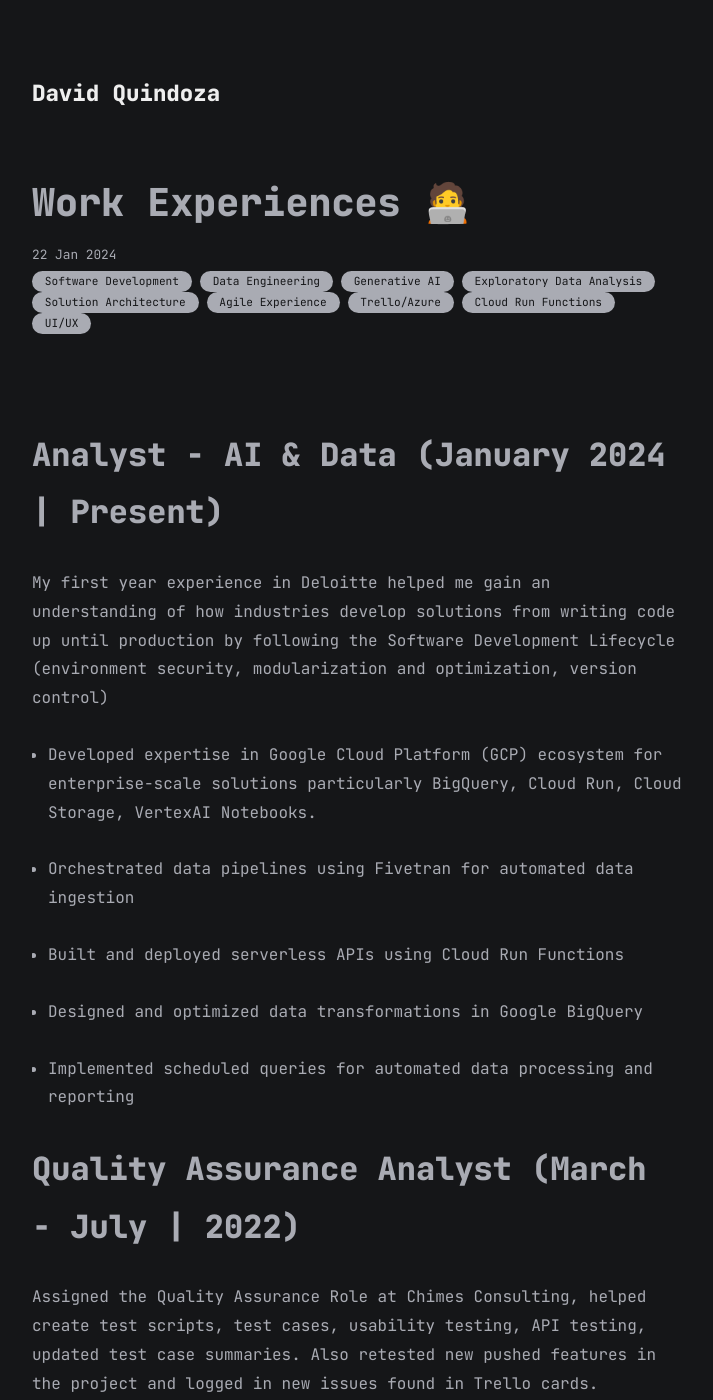
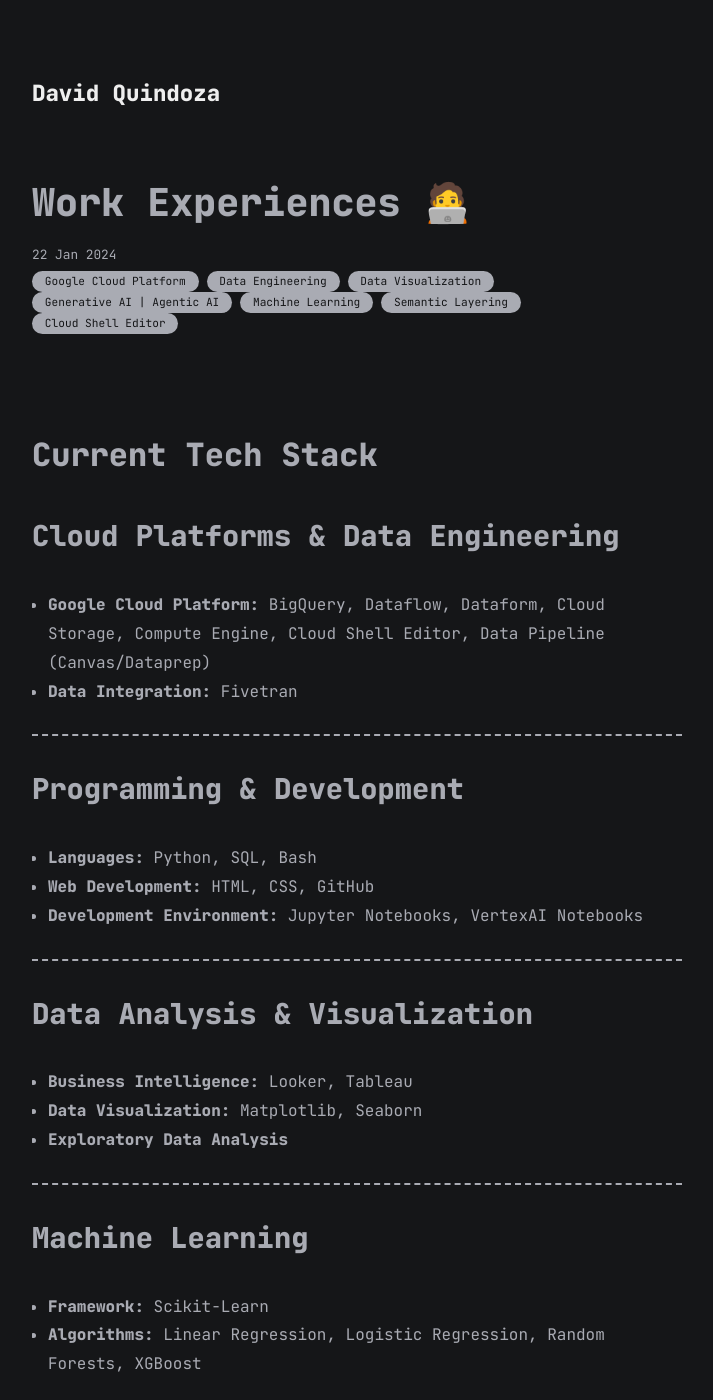
Before and after one commit to davidquindoza/davidquindozaSite, a Jekyll site: the page built from all_collections/_posts/2022-07-01-work.md, in a window 1280 px wide and 1400 px high. Shown: the whole window, without its empty margins (283-996 px from the left). Built offline with Jekyll 4.4.1, drawn with Linux system fonts in a browser that asks for light colours; some of the changed text lies outside the part shown.

Commit message:
added new experiences to site

```diff
--- a/all_collections/_posts/2022-07-01-work.md
+++ b/all_collections/_posts/2022-07-01-work.md
@@ -2,24 +2,58 @@
 layout: post
 title: Work Experiences 🧑‍💻
 date: 2024-01-22
-categories: [Software Development, Data Engineering, Generative AI, Exploratory Data Analysis, Solution Architecture, Agile Experience, Trello/Azure , Cloud Run Functions,  UI/UX]
+categories: [Google Cloud Platform, Data Engineering, Data Visualization, Generative AI | Agentic AI, Machine Learning, Semantic Layering, Cloud Shell Editor]
 ---
 
-# Analyst - AI & Data (January 2024 | Present)
+# Current Tech Stack
 
-My first year experience in Deloitte helped me gain an understanding of how industries develop solutions from writing code up until production by following the Software Development Lifecycle (environment security, modularization and optimization, version control)
+## Cloud Platforms & Data Engineering
+* **Google Cloud Platform:** BigQuery, Dataflow, Dataform, Cloud Storage, Compute Engine, Cloud Shell Editor, Data Pipeline (Canvas/Dataprep)
+* **Data Integration:** Fivetran
 
-- Developed expertise in Google Cloud Platform (GCP) ecosystem for enterprise-scale solutions particularly BigQuery, Cloud Run, Cloud Storage, VertexAI Notebooks.
+---
 
-- Orchestrated data pipelines using Fivetran for automated data ingestion
+## Programming & Development
+* **Languages:** Python, SQL, Bash
+* **Web Development:** HTML, CSS, GitHub
+* **Development Environment:** Jupyter Notebooks, VertexAI Notebooks
 
-- Built and deployed serverless APIs using Cloud Run Functions
+---
 
-- Designed and optimized data transformations in Google BigQuery
+## Data Analysis & Visualization
+* **Business Intelligence:** Looker, Tableau
+* **Data Visualization:** Matplotlib, Seaborn
+* **Exploratory Data Analysis**
 
-- Implemented scheduled queries for automated data processing and reporting
+---
 
+## Machine Learning
+* **Framework:** Scikit-Learn
+* **Algorithms:** Linear Regression, Logistic Regression, Random Forests, XGBoost
 
-# Quality Assurance Analyst (March - July | 2022)
+---
 
-Assigned the Quality Assurance Role at Chimes Consulting, helped create test scripts, test cases, usability testing, API testing, updated test case summaries. Also retested new pushed features in the project and logged in new issues found in Trello cards. Additionally helped in UI design using Figma.
+# Professional Experience
+
+## Analyst - AI & Data (January 2024 – Present)
+My experience at Deloitte has allowed me to develop a robust foundation in delivering and collaborating on end-to-end data solutions for international clients across diverse sectors like finance and operations. The following highlights my relevant industry experiences:
+
+### International Client, SG:
+* Leveraging **Google Cloud Platform (GCP)**, I built comprehensive data models and transformation workflows using **BigQuery, Dataflow, and Dataform**. This involved migrating consumption layer tables to semantic layers via **LookML** to power business intelligence visualizations in **Looker**.
+
+* Addressed client inquiries by creating tailored user guides (in PowerPoint) and conducting live demo sessions. These resources clearly demonstrated solution functionality and replication within client environments, including showcasing **Agentic AI's** power in **Looker** through **Conversational Analytics**, **Gemini's** capabilities in **Dataprep** for accelerating data pipelines, and **Data Canvas** for efficient data investigations.
+
+### International Client, MY:
+* Utilized **Fivetran** for the **data ingestion** process and implemented Google Cloud Platform (**BigQuery**) stored procedures to transform and prepare data for comprehensive reporting solutions.
+
+* Handled Warranty Period Maintenance by monitoring post-project data movement to ensure system stability and optimal performance.
+
+### Generative AI Platform, SG:
+* Collaborated on updating comprehensive workflow documentation for Generative AI solutions.
+
+* Expanded data pipeline functionality by adding new data columns and features.
+
+---
+
+## Quality Assurance Analyst (March – July 2022)
+As a Quality Assurance Analyst at Chimes Consulting, I helped create test scripts, test cases, and performed usability and API testing. I also retested new pushed features, logged new issues in Trello cards, and assisted with UI design using Figma.
```
Also changed, not shown: all_collections/_posts/2023-12-12-title.md (+4 -5 lines).
